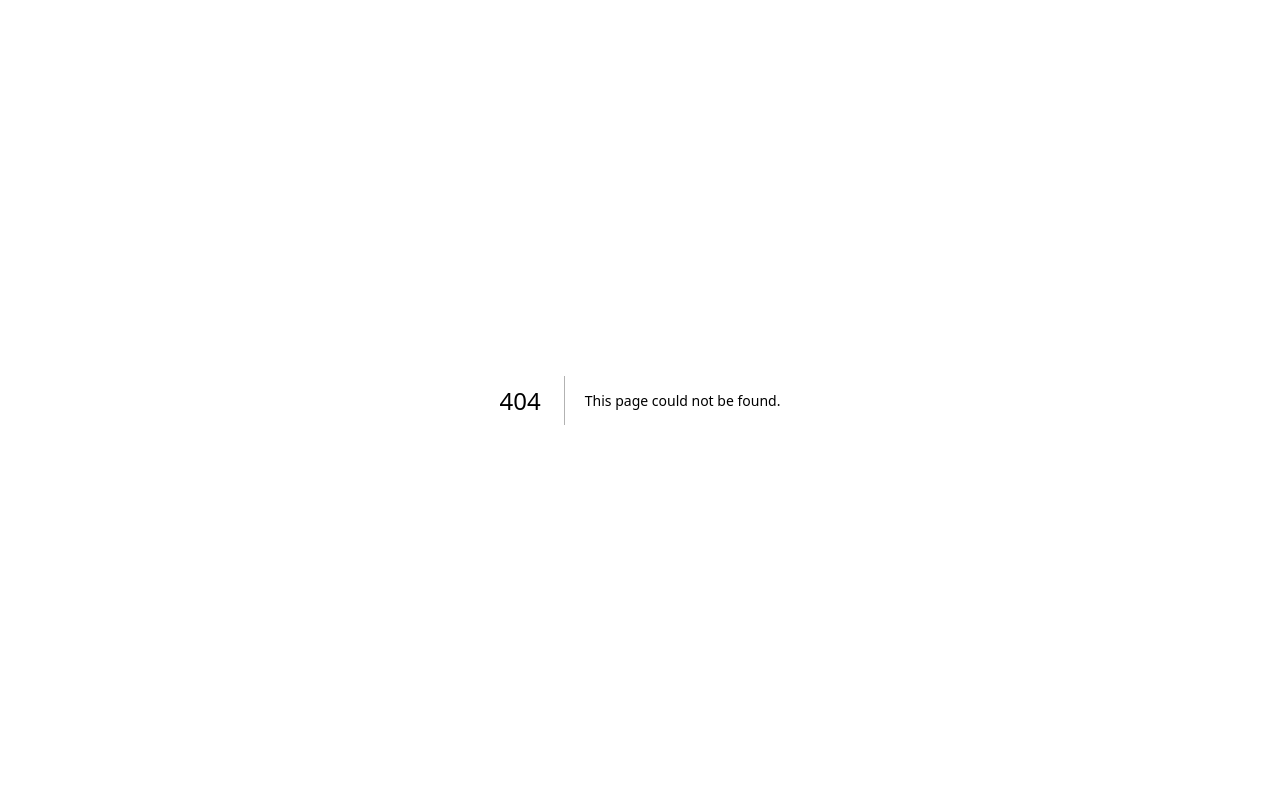
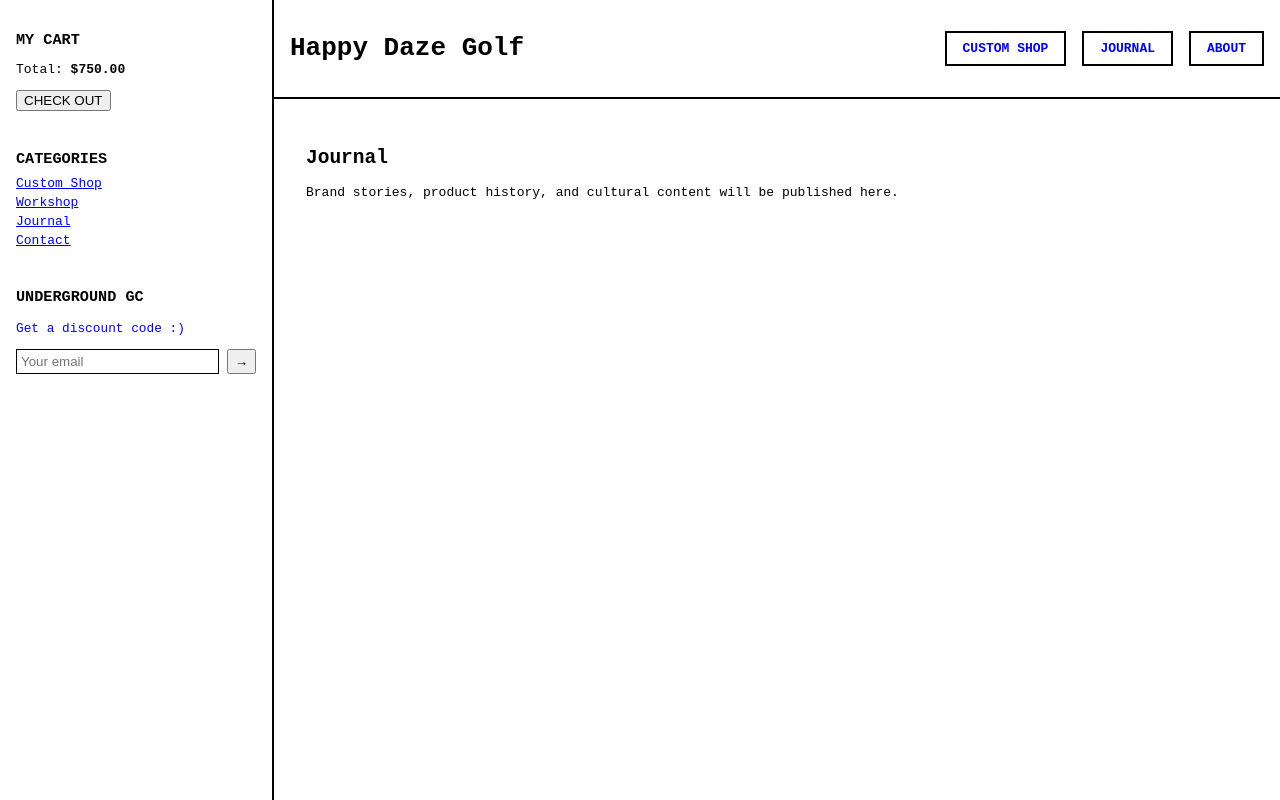
Before and after one commit to taylorturski/happy-daze-storefront, a Next.js app: page /journal in a window 1280 px wide. Before the commit this address had no page. Built offline with nearby package versions, Linux system fonts and the light colour scheme.

Commit message:
boiler plate pages added

```diff
--- /dev/null
+++ b/app/journal/page.tsx
@@ -0,0 +1,11 @@
+export default function JournalPage() {
+  return (
+    <div>
+      <h1>Journal</h1>
+      <p>
+        Brand stories, product history, and cultural content will be published
+        here.
+      </p>
+    </div>
+  );
+}
--- a/app/layout.tsx
+++ b/app/layout.tsx
@@ -1,7 +1,99 @@
-export default function RootLayout({children}: {children: React.ReactNode}) {
+import {ReactNode} from "react";
+
+export default function RootLayout({children}: {children: ReactNode}) {
   return (
     <html lang="en">
-      <body>{children}</body>
+      <body style={{margin: 0, fontFamily: "monospace"}}>
+        <div style={{display: "flex", minHeight: "100vh"}}>
+          {/* Sidebar */}
+          <aside
+            style={{
+              width: "240px",
+              borderRight: "2px solid black",
+              padding: "1rem",
+              display: "flex",
+              flexDirection: "column",
+              gap: "1.5rem",
+            }}>
+            <div>
+              <h3 style={{marginBottom: "0.5rem"}}>MY CART</h3>
+              <p>
+                Total: <strong>$750.00</strong>
+              </p>
+              <button>CHECK OUT</button>
+            </div>
+
+            <div>
+              <h3 style={{marginBottom: "0.5rem"}}>CATEGORIES</h3>
+              <nav
+                style={{
+                  display: "flex",
+                  flexDirection: "column",
+                  gap: "0.25rem",
+                }}>
+                <a href="#">Custom Shop</a>
+                <a href="#">Workshop</a>
+                <a href="#">Journal</a>
+                <a href="#">Contact</a>
+              </nav>
+            </div>
+
+            <div>
+              <h3>UNDERGROUND GC</h3>
+              <p style={{fontSize: "0.8rem", color: "blue"}}>
+                Get a discount code :)
+              </p>
+              <form style={{display: "flex", marginTop: "0.5rem"}}>
+                <input
+                  type="email"
+                  placeholder="Your email"
+                  style={{
+                    flex: 1,
+                    padding: "0.25rem",
+                    border: "1px solid black",
+                  }}
+                />
+                <button style={{marginLeft: "0.5rem"}}>→</button>
+              </form>
+            </div>
+          </aside>
+
+          {/* Main content */}
+          <main style={{flex: 1}}>
+            {/* Header */}
+            <header
+              style={{
+                display: "flex",
+                justifyContent: "space-between",
+                alignItems: "center",
+                padding: "1rem",
+                borderBottom: "2px solid black",
+              }}>
+              <h1>Happy Daze Golf</h1>
+              <nav style={{display: "flex", gap: "1rem"}}>
+                <a style={navLinkStyle} href="#">
+                  CUSTOM SHOP
+                </a>
+                <a style={navLinkStyle} href="#">
+                  JOURNAL
+                </a>
+                <a style={navLinkStyle} href="#">
+                  ABOUT
+                </a>
+              </nav>
+            </header>
+
+            <section style={{padding: "2rem"}}>{children}</section>
+          </main>
+        </div>
+      </body>
     </html>
   );
 }
+
+const navLinkStyle = {
+  border: "2px solid black",
+  padding: "0.5rem 1rem",
+  textDecoration: "none",
+  fontWeight: "bold",
+};
--- a/pages/_app.tsx
+++ /dev/null
@@ -1,6 +0,0 @@
-import '../styles/globals.css'
-import type { AppProps } from 'next/app'
-
-export default function App({ Component, pageProps }: AppProps) {
-  return <Component {...pageProps} />
-}
--- a/pages/api/hello.ts
+++ /dev/null
@@ -1,13 +0,0 @@
-// Next.js API route support: https://nextjs.org/docs/api-routes/introduction
-import type { NextApiRequest, NextApiResponse } from 'next'
-
-type Data = {
-  name: string
-}
-
-export default function handler(
-  req: NextApiRequest,
-  res: NextApiResponse<Data>
-) {
-  res.status(200).json({ name: 'John Doe' })
-}
```
Also changed, not shown: app/about/page.tsx (added, +8 -0 lines), app/contact/page.tsx (added, +8 -0 lines), app/custom-shop/page.tsx (added, +8 -0 lines), app/workshop/page.tsx (added, +10 -0 lines), pages/index.tsx (deleted, +0 -71 lines).
